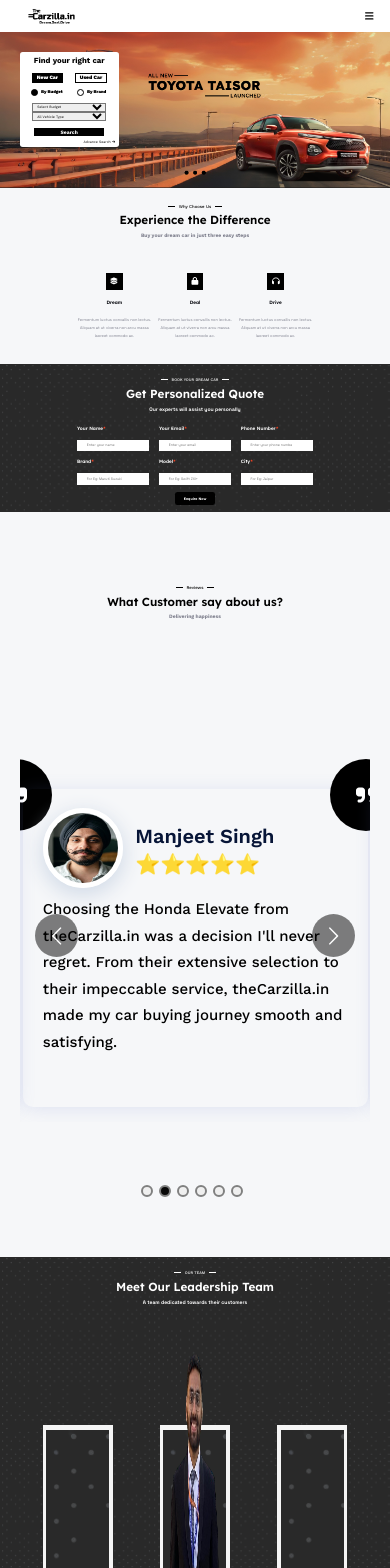
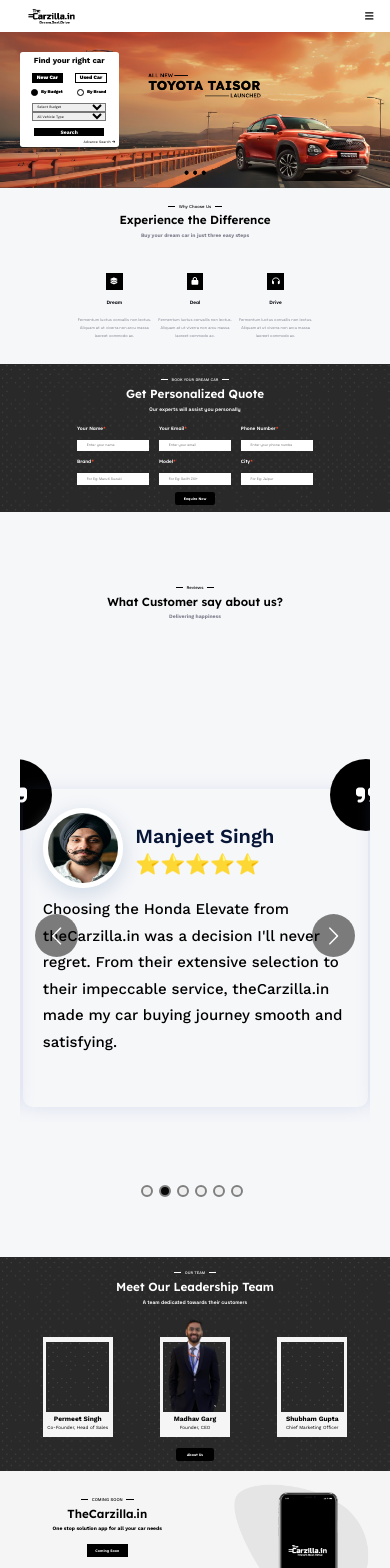
Before and after one commit to vrinda2606/thecarzilla, a React (Create React App) app: page / in a window 390 px wide. Shown: the top 1568 px of the page. Built offline with nearby package versions, Linux system fonts and the light colour scheme.

Commit message:
Responsiveness Team

```diff
--- a/src/Components/Team.js
+++ b/src/Components/Team.js
@@ -4,7 +4,7 @@
 
 const Team = () => {
   return (
-    <div className='BlackBg' style={{height : '840px'}}>
+    <div className='BlackBg' style={{height : '55vw'}}>
         <div className='HeadingBoxBlack'>
         <div className='HeadingBlackDiv'>
             <span className='BlackDivfirst'><hr/><p >OUR TEAM</p><hr/></span>
@@ -40,8 +40,8 @@
       </div>
 
       <NavLink exact to='/AboutUs' onClick={() => { window.scrollTo({top: 0,behavior: "instant"})}}>
-      <div className="buttonContact">
-          <button className="btnContact">About Us</button>
+      <div className="buttonContactTeam">
+          <button className="btnContactTeam">About Us</button>
       </div>
       </NavLink>
     </div>
--- a/src/index.css
+++ b/src/index.css
@@ -909,7 +909,7 @@
 .TeamCoordinators{
   width: 80%;
   height: 49%;
-  margin: 120px auto 40px;
+  margin: 8vw auto 2.7vw;
   display: flex;
   justify-content: space-between;
 }
@@ -926,14 +926,14 @@
   background-color: #292929;
   background-repeat: repeat;
   background-image : url('./Components/Images/bgEffect.png');
-  background-size: auto;
+  background-size: 40vw auto;
   background-blend-mode: overlay;
 }
 .team-mates-bg .team-mates-img{
   width: 150%;
   height: 110%;
   position: absolute;
-  top: -35%; /* Move image 25% up from its original position */
+  top: -35%; /*Move image 25% up from its original position */
   left: -25%;
 }
 
@@ -943,17 +943,38 @@
   color: #000000;
   text-align: center;
   font-family: 'Poppins';
-  margin-top: -8px;
+  margin-top: -0.6vw;
 }
 .team-mates-names h4{
-  line-height: 40.5px;
+  line-height: 2.8vw;
   font-weight: 700;
-  font-size: 27px;
+  font-size: 1.7vw;
 }
 .team-mates-names p{
-  line-height: 27px;
+  line-height: 1.7vw;
   font-weight: 400;
-  font-size: 19px;
+  font-size: 1.2vw;
+}
+.buttonContactTeam{
+  width: 9.5vw;
+  height: 3.3vw;
+  display: flex;
+  justify-content: center;
+  align-items: center;
+  margin: 0 auto;
+}
+
+.buttonContactTeam button{
+  font-size: 0.9vw;
+  border-radius: 0.6vw;
+  padding: 0vw 2vw;
+  background-color: #000000;
+  color: #FFFFFF;
+  width: 100%;
+  height: 100%;
+  font-family: 'Lexend Deca';
+  font-weight: 700;
+  text-align: center;
 }
 
 /*App Lite*/
```
